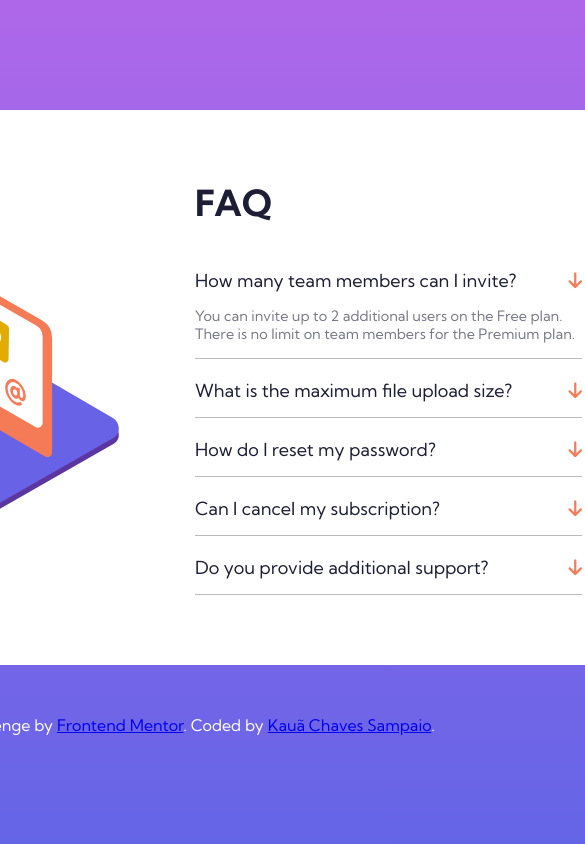
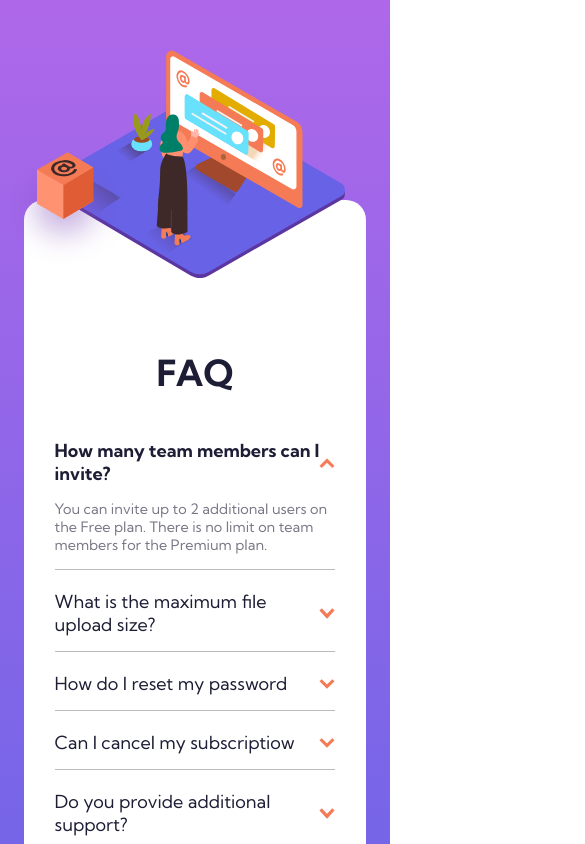
Before and after one commit to Kauasampaio96/faq-accordion-card-main, a plain HTML site: page index.html in a window 390 px wide. Both pictures are taken after a click on the element "How many team members can I invite?". Shown: the top 844 px of the page, 585 px wide, since content can reach past the window. Drawn offline with Linux system fonts and the light colour scheme.

Commit message:
finalização js

```diff
--- a/index.html
+++ b/index.html
@@ -40,7 +40,7 @@
 
           <div class="accordion-single">
 
-            <p class="single-title">How many team members can I invite?<span><i class="fa-solid fa-arrow-down"></i></span></p>
+            <p class="single-title">How many team members can I invite?<span><img src="images/icon-arrow-down.svg" alt="" class="arrow"></span></p>
 
             <p class="single-content">
               You can invite up to 2 additional users on the    Free plan. There is no limit on
@@ -51,7 +51,7 @@
 
           <div class="accordion-single">
 
-            <p class="single-title"> What is the maximum file upload size?<span><i class="fa-solid fa-arrow-down"></i></span></p>
+            <p class="single-title"> What is the maximum file upload size?<span><img src="images/icon-arrow-down.svg" alt="" class="arrow"></span></p>
 
             <p class="single-content">
               No more than 2GB. All files in your account must fit your allotted storage space.
@@ -61,7 +61,7 @@
 
           <div class="accordion-single">
 
-            <p class="single-title">How do I reset my password?<span><i class="fa-solid fa-arrow-down"></i></span></p>
+            <p class="single-title">How do I reset my password<span><img src="images/icon-arrow-down.svg" alt="" class="arrow"></span></p>
 
             <p class="single-content">
               Click “Forgot password” from the login page or “Change password” from your profile page.
@@ -72,7 +72,7 @@
 
           <div class="accordion-single">
 
-            <p class="single-title">Can I cancel my subscription?<span><i class="fa-solid fa-arrow-down"></i></span></p>
+            <p class="single-title">Can I cancel my subscriptiow<span><img src="images/icon-arrow-down.svg" alt="" class="arrow"></span></p>
 
             <p class="single-content">
               Yes! Send us a message and we’ll process your request no questions asked.
@@ -82,7 +82,7 @@
 
           <div class="accordion-single">
 
-            <p class="single-title">Do you provide additional support? <span><i class="fa-solid fa-arrow-down"></i></span></p>
+            <p class="single-title">Do you provide additional support? <span><img src="images/icon-arrow-down.svg" alt="" class="arrow"><span></p>
 
             <p class="single-content">
               Chat and email support is available 24/7. Phone lines are open during normal business hours.
--- a/main.js
+++ b/main.js
@@ -1,8 +1,27 @@
 const accordion = document.querySelectorAll('.accordion-single')
-const accordionContent = document.querySelector('.single-content')
+const arrow = document.querySelectorAll('.arrow')
+const title = document.querySelectorAll('.single-title')
+const accordionContent = document.querySelectorAll('.single-content')
 
-accordion.forEach(item => {
-  item.addEventListener('click', () => {
-    accordionContent.style.display = 'block'
+
+for (let i = 0; i < accordion.length; i++) {
+  accordion[i].addEventListener('click', () => {
+    closeAll()
+    openItem(i)
   })
-})
+}
+
+function openItem(i){
+  arrow[i].style.transform = 'rotateX(180deg)'
+  title[i].style.fontWeight = '700'
+  accordionContent[i].style.display = 'block'
+}
+
+
+function closeAll(){
+  for (let i = 0; i < accordion.length; i++){
+    arrow[i].style.transform = 'rotateX(0deg)'
+    title[i].style.fontWeight = '500'
+    accordionContent[i].style.display = 'none'
+  }
+}
--- a/sass/style.sass
+++ b/sass/style.sass
@@ -10,6 +10,10 @@ body
   align-items: center
   height: 100vh
   background: linear-gradient(180deg, hsl(273, 75%, 66%), hsl(240, 73%, 65%))
+
+  @media (max-width: 1100px)
+    height: 100%
+    padding: 200px 15px 100px
 
 main
   max-width: 1200px
@@ -27,7 +31,16 @@ main
   background-color: white
   border-radius: 20px
   width: 1000px
-  padding: 70px
+  padding: 150px 30px
+
+  @media (max-width: 1100px)
+    width: 95%
+    flex-direction: column
+    align-items: center
+    justify-content: center
+    margin: 0 auto
+    padding: 150px 15px 50px
+
 
   &-1
     display: flex
@@ -38,23 +51,54 @@ main
     left: -150px
     position: relative
 
+    @media (max-width: 1100px)
+      width: 100%
+      position: absolute
+      top: 50px
+      left: -60px
+
     .img1
       position: relative
       right: -130px
       bottom: -60px
 
+      @media (max-width: 1100px)
+        width: 120px
+        bottom: -45px
+        right: -80px
+
+    .img2
+      @media (max-width: 1100px)
+        width: 300px
+
   &-2
     width: 50%
+    transition: .2s ease
+
+    @media (max-width: 1100px)
+      width: 100%
+      display: flex
+      flex-direction: column
+      align-items: center
+
 
     h1
       margin-bottom: 24px
       font-size: 2.250rem
       color: hsl(238, 29%, 16%)
 
+      @media (max-width: 1100px)
+        margin-top: 0px
+
+
     .accordion-single
       border-bottom: 1px solid #bbb
       padding: 20px 0 15px
       width: 90%
+
+      @media (max-width: 1100px)
+        margin: 0 auto
+
 
       .single-title
         color: hsl(238, 29%, 16%)
@@ -69,12 +113,12 @@ main
           color: hsl(14, 88%, 65%)
 
         span
-          i
-            color: hsl(14, 88%, 65%)
+          .arrow
+            width: 16px
+
 
       .single-content
         font-size: 0.9rem
         margin: 15px 0 0 0
         color: hsl(240, 6%, 50%)
         display: none
-        transition: .3s
```
Also changed, not shown: css/style.css, 1 other file.
